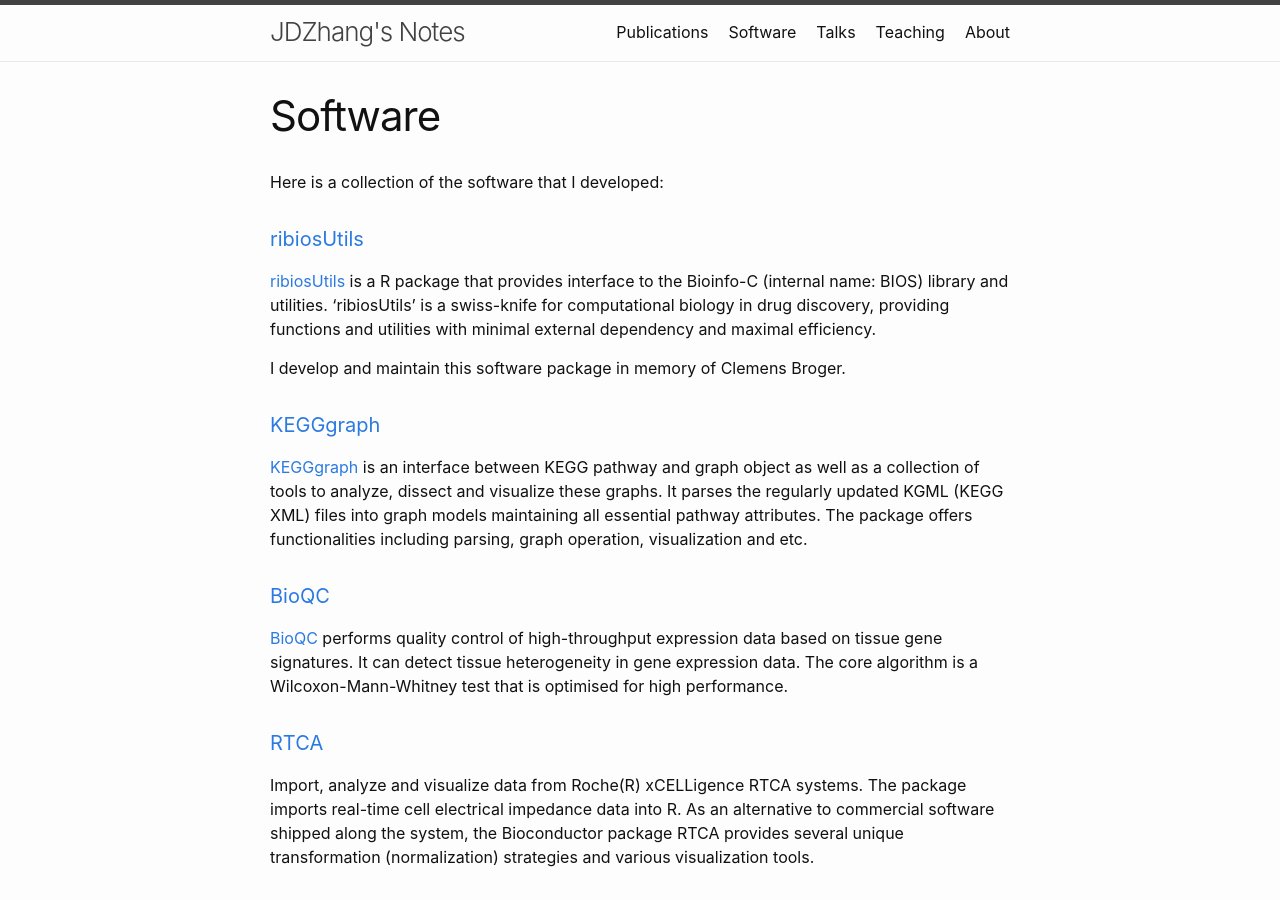
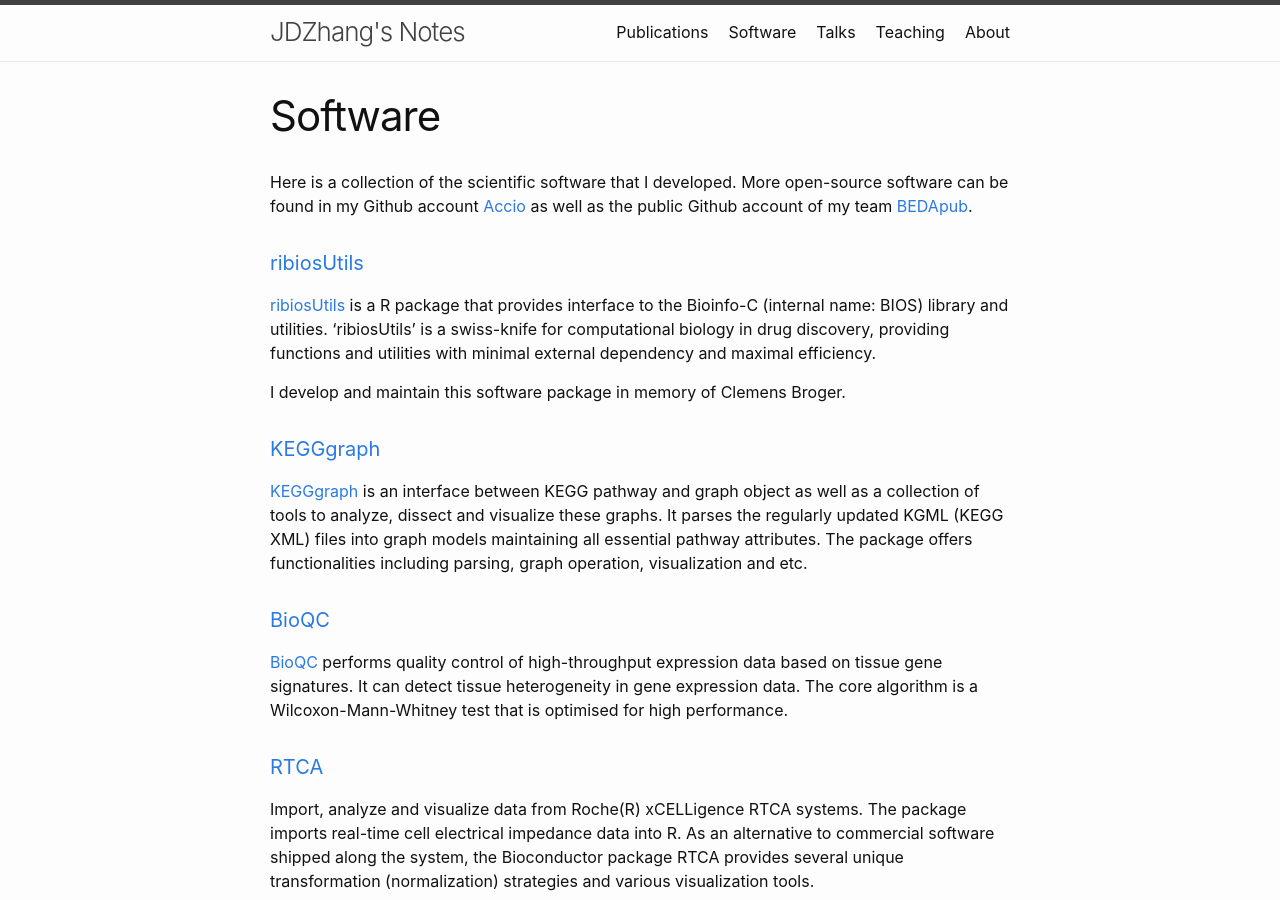
Before and after one commit to Accio/accio.github.io, a Jekyll site: the page built from _pages/software.md, in a window 1280 px wide and 900 px high. Built offline with Jekyll 4.4.1, drawn with Linux system fonts in a browser that asks for light colours.

Commit message:
update links

```diff
--- a/_pages/software.md
+++ b/_pages/software.md
@@ -5,7 +5,10 @@ permalink: /software
 author_profile: true
 ---
 
-Here is a collection of the software that I developed:
+Here is a collection of the scientific software that I developed. More
+open-source software can be found in my Github account
+[Accio](http://github.com/Accio) as well as the public Github account of my team
+[BEDApub](http://github.com/BEDApub).
 
 #### [ribiosUtils](https://cran.r-project.org/web/packages/ribiosUtils/index.html)
 
```
